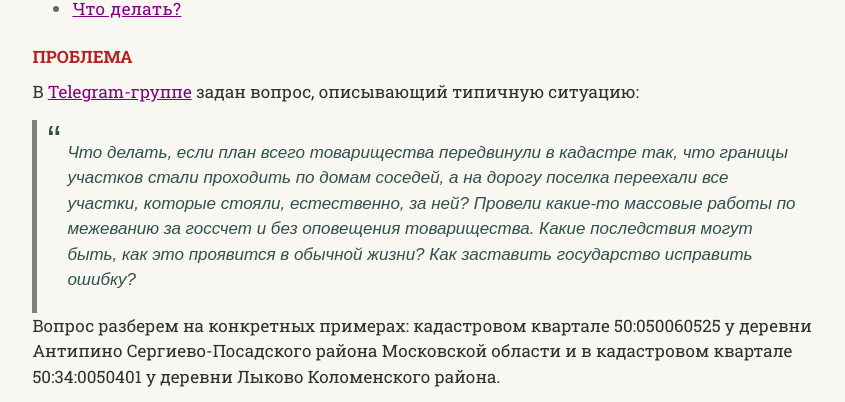
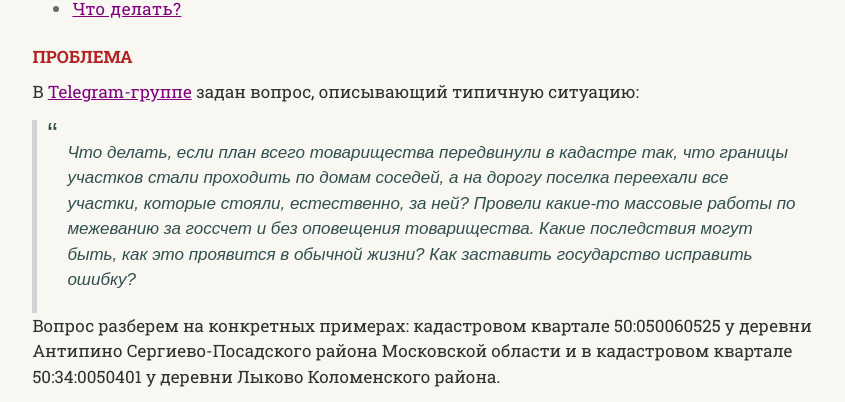
Before and after one commit to SergSi/land-use-art, a Jekyll site: the page built from _articles/2023-12-10-delta-GGS.md, in a window 1280 px wide. Shown: the part 476-878 px from the top of the page, without its empty margins (216-1061 px from the left). Built offline with Jekyll 4.4.1, drawn with Linux system fonts in a browser that asks for light colours; some web fonts are replaced.

Commit message:
Update style.css

```diff
--- a/assets/css/style.css
+++ b/assets/css/style.css
@@ -277,7 +277,7 @@ blockquote {
   margin: 0;
   color: DarkSlateGray;
   padding: 2rem 2rem 2rem 3rem;
-  border-left: thick solid Grey;
+  border-left: thick solid Lightgray;
   position: relative;
   font-family: sans-serif;
   font-weight: 300;
@@ -286,7 +286,7 @@ blockquote {
   blockquote:before{
   content: "\201C";
   color: DarkSlateGray;
-  font-size: 4rem;
+  font-size: 3rem;
   position: absolute;
   left: 1rem;
   top: -1rem;
```
